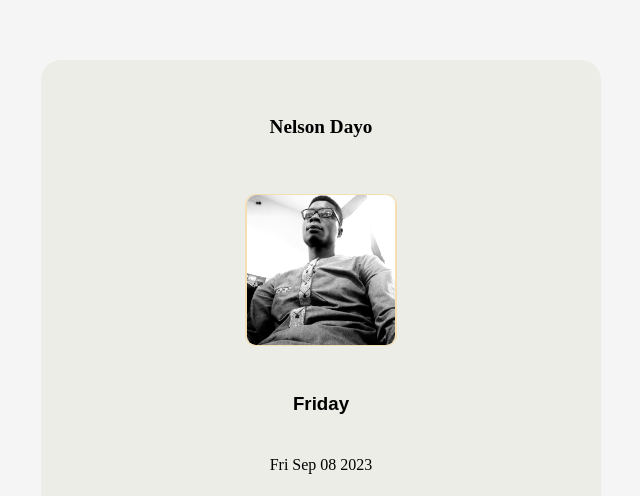
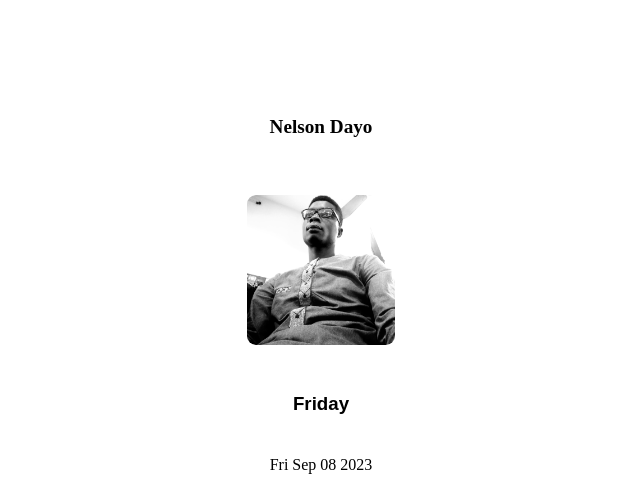
Before and after one commit to Nelson501/Fronten-task1, a plain HTML site: page index.html in a window 1280 px wide. Shown: the top 496 px of the page, without its empty margins (319-959 px from the left). Drawn offline with Linux system fonts and the light colour scheme.

Commit message:
first commit

```diff
--- a/index.css
+++ b/index.css
@@ -2,7 +2,7 @@ body{
     margin: auto;
     padding: 0;
     box-sizing: 0;
-    background-color: whitesmoke;
+    background-color: white;
     display: flex;
     justify-content: center;
     align-items: center;
@@ -15,7 +15,7 @@ body{
     display: grid;
     justify-items: center;
     align-items: center;
-    background-color: rgb(237, 237, 231);
+    background-color: white;
     color: black;
     position: relative;
     width: 150px;
@@ -38,12 +38,12 @@ body{
     margin-top: 18px;
     width: 150px;
     height: 150px;
-    border: 1px solid wheat;
+    border: 1px solid white;
     border-radius: 10px;
 }
 
 [data-testid="slackDisplayImage"], img{
-    border: 1px solid wheat;
+    border: 1px solid white;
     border-radius: 10px;
     overflow: hidden;
     width: 150px;
```
